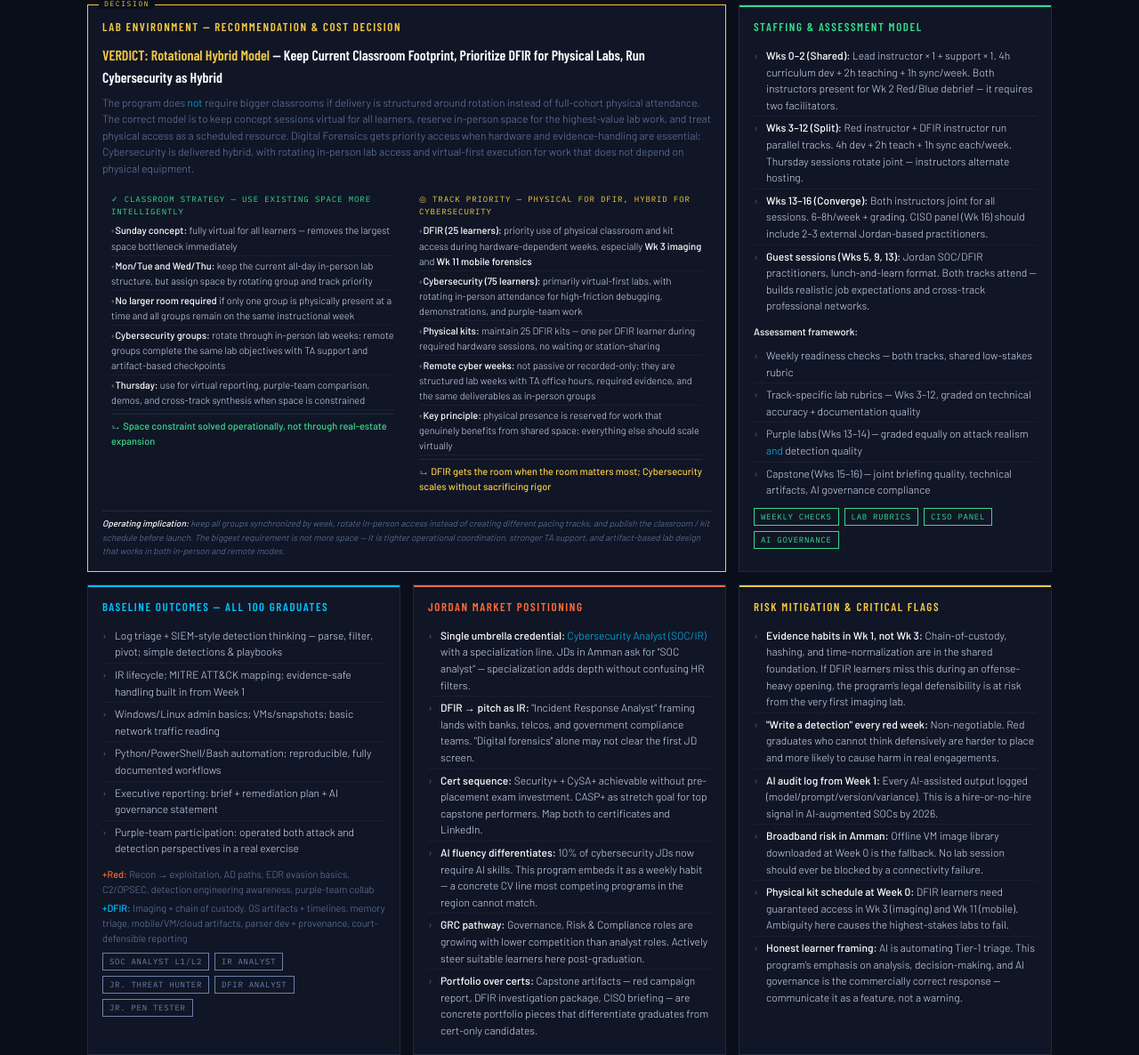
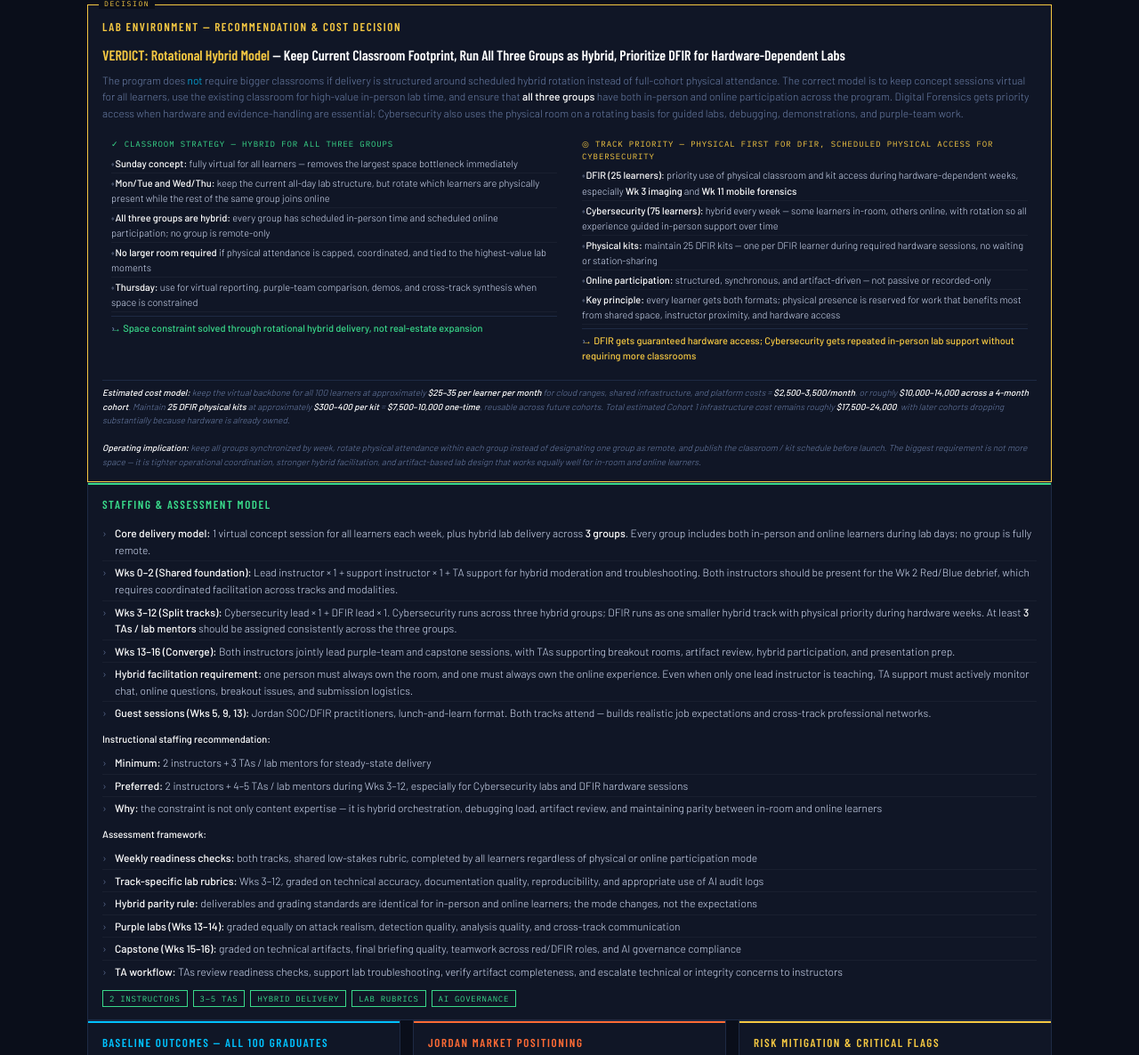
Before and after one commit to founder-fieldnotes/amman-cyber-plan, a plain HTML site: page index.html in a window 1280 px wide. Shown: the part 2049-3235 px from the top of the page at 89% size. Drawn offline with nearby package versions, Linux system fonts and the light colour scheme; a web font is replaced by a local one.

Commit message:
Update index.html
fix the staffing and lab

```diff
--- a/index.html
+++ b/index.html
@@ -321,66 +321,77 @@
 </div>
 
 <!-- ROW 4: LAB ENV + STAFFING -->
-<div class="main-grid">
-
 <div class="decision wide-col" style="background:var(--surface); border-color:#f5c842; padding:14px 16px;">
   <h2 class="gold" style="margin-bottom:10px;">Lab Environment — Recommendation &amp; Cost Decision</h2>
-    <div class="verdict"><span>VERDICT: Rotational Hybrid Model</span> — Keep Current Classroom Footprint, Prioritize DFIR for Physical Labs, Run Cybersecurity as Hybrid</div>
+  <div class="verdict"><span>VERDICT: Rotational Hybrid Model</span> — Keep Current Classroom Footprint, Run All Three Groups as Hybrid, Prioritize DFIR for Hardware-Dependent Labs</div>
   <p style="font-size:12px; color:var(--muted); margin-bottom:10px;">
-      The program does <em>not</em> require bigger classrooms if delivery is structured around rotation instead of full-cohort physical attendance. The correct model is to keep concept sessions virtual for all learners, reserve in-person space for the highest-value lab work, and treat physical access as a scheduled resource. Digital Forensics gets priority access when hardware and evidence-handling are essential; Cybersecurity is delivered hybrid, with rotating in-person lab access and virtual-first execution for work that does not depend on physical equipment.
+    The program does <em>not</em> require bigger classrooms if delivery is structured around scheduled hybrid rotation instead of full-cohort physical attendance. The correct model is to keep concept sessions virtual for all learners, use the existing classroom for high-value in-person lab time, and ensure that <strong>all three groups</strong> have both in-person and online participation across the program. Digital Forensics gets priority access when hardware and evidence-handling are essential; Cybersecurity also uses the physical room on a rotating basis for guided labs, debugging, demonstrations, and purple-team work.
   </p>
   <div class="compare-grid">
     <div class="compare-item">
-        <div class="lbl win">✓ Classroom Strategy — Use Existing Space More Intelligently</div>
+      <div class="lbl win">✓ Classroom Strategy — Hybrid for All Three Groups</div>
       <ul style="padding-left:0; list-style:none;">
         <li style="padding:2px 0; font-size:11px; color:var(--text);">· <strong>Sunday concept:</strong> fully virtual for all learners — removes the largest space bottleneck immediately</li>
-          <li style="padding:2px 0; font-size:11px; color:var(--text);">· <strong>Mon/Tue and Wed/Thu:</strong> keep the current all-day in-person lab structure, but assign space by rotating group and track priority</li>
-          <li style="padding:2px 0; font-size:11px; color:var(--text);">· <strong>No larger room required</strong> if only one group is physically present at a time and all groups remain on the same instructional week</li>
-          <li style="padding:2px 0; font-size:11px; color:var(--text);">· <strong>Cybersecurity groups:</strong> rotate through in-person lab weeks; remote groups complete the same lab objectives with TA support and artifact-based checkpoints</li>
+        <li style="padding:2px 0; font-size:11px; color:var(--text);">· <strong>Mon/Tue and Wed/Thu:</strong> keep the current all-day lab structure, but rotate which learners are physically present while the rest of the same group joins online</li>
+        <li style="padding:2px 0; font-size:11px; color:var(--text);">· <strong>All three groups are hybrid:</strong> every group has scheduled in-person time and scheduled online participation; no group is remote-only</li>
+        <li style="padding:2px 0; font-size:11px; color:var(--text);">· <strong>No larger room required</strong> if physical attendance is capped, coordinated, and tied to the highest-value lab moments</li>
         <li style="padding:2px 0; font-size:11px; color:var(--text);">· <strong>Thursday:</strong> use for virtual reporting, purple-team comparison, demos, and cross-track synthesis when space is constrained</li>
-          <li style="padding:3px 0; font-size:11px; color:var(--shared); font-weight:500; border-top:1px solid var(--border); margin-top:4px; padding-top:4px;">→ Space constraint solved operationally, not through real-estate expansion</li>
+        <li style="padding:3px 0; font-size:11px; color:var(--shared); font-weight:500; border-top:1px solid var(--border); margin-top:4px; padding-top:4px;">→ Space constraint solved through rotational hybrid delivery, not real-estate expansion</li>
       </ul>
     </div>
     <div class="compare-item">
-        <div class="lbl" style="color:#f5c842;">◎ Track Priority — Physical for DFIR, Hybrid for Cybersecurity</div>
+      <div class="lbl" style="color:#f5c842;">◎ Track Priority — Physical First for DFIR, Scheduled Physical Access for Cybersecurity</div>
       <ul style="padding-left:0; list-style:none;">
         <li style="padding:2px 0; font-size:11px; color:var(--text);">· <strong>DFIR (25 learners):</strong> priority use of physical classroom and kit access during hardware-dependent weeks, especially <strong>Wk 3 imaging</strong> and <strong>Wk 11 mobile forensics</strong></li>
-          <li style="padding:2px 0; font-size:11px; color:var(--text);">· <strong>Cybersecurity (75 learners):</strong> primarily virtual-first labs, with rotating in-person attendance for high-friction debugging, demonstrations, and purple-team work</li>
+        <li style="padding:2px 0; font-size:11px; color:var(--text);">· <strong>Cybersecurity (75 learners):</strong> hybrid every week — some learners in-room, others online, with rotation so all experience guided in-person support over time</li>
         <li style="padding:2px 0; font-size:11px; color:var(--text);">· <strong>Physical kits:</strong> maintain 25 DFIR kits — one per DFIR learner during required hardware sessions, no waiting or station-sharing</li>
-          <li style="padding:2px 0; font-size:11px; color:var(--text);">· <strong>Remote cyber weeks:</strong> not passive or recorded-only; they are structured lab weeks with TA office hours, required evidence, and the same deliverables as in-person groups</li>
-          <li style="padding:2px 0; font-size:11px; color:var(--text);">· <strong>Key principle:</strong> physical presence is reserved for work that genuinely benefits from shared space; everything else should scale virtually</li>
-          <li style="padding:3px 0; font-size:11px; color:#f5c842; font-weight:500; border-top:1px solid var(--border); margin-top:4px; padding-top:4px;">→ DFIR gets the room when the room matters most; Cybersecurity scales without sacrificing rigor</li>
+        <li style="padding:2px 0; font-size:11px; color:var(--text);">· <strong>Online participation:</strong> structured, synchronous, and artifact-driven — not passive or recorded-only</li>
+        <li style="padding:2px 0; font-size:11px; color:var(--text);">· <strong>Key principle:</strong> every learner gets both formats; physical presence is reserved for work that benefits most from shared space, instructor proximity, and hardware access</li>
+        <li style="padding:3px 0; font-size:11px; color:#f5c842; font-weight:500; border-top:1px solid var(--border); margin-top:4px; padding-top:4px;">→ DFIR gets guaranteed hardware access; Cybersecurity gets repeated in-person lab support without requiring more classrooms</li>
       </ul>
     </div>
   </div>
   <div class="note" style="margin-top:8px;">
-      <strong>Operating implication:</strong> keep all groups synchronized by week, rotate in-person access instead of creating different pacing tracks, and publish the classroom / kit schedule before launch. The biggest requirement is not more space — it is tighter operational coordination, stronger TA support, and artifact-based lab design that works in both in-person and remote modes.
+    <strong>Estimated cost model:</strong> keep the virtual backbone for all 100 learners at approximately <strong>$25–35 per learner per month</strong> for cloud ranges, shared infrastructure, and platform costs = <strong>$2,500–3,500/month</strong>, or roughly <strong>$10,000–14,000 across a 4-month cohort</strong>. Maintain <strong>25 DFIR physical kits</strong> at approximately <strong>$300–400 per kit</strong> = <strong>$7,500–10,000 one-time</strong>, reusable across future cohorts. Total estimated Cohort 1 infrastructure cost remains roughly <strong>$17,500–24,000</strong>, with later cohorts dropping substantially because hardware is already owned.
+    <br><br>
+    <strong>Operating implication:</strong> keep all groups synchronized by week, rotate physical attendance within each group instead of designating one group as remote, and publish the classroom / kit schedule before launch. The biggest requirement is not more space — it is tighter operational coordination, stronger hybrid facilitation, and artifact-based lab design that works equally well for in-room and online learners.
   </div>
 </div>
-
 <div class="card accent-green">
   <h2 class="green">Staffing &amp; Assessment Model</h2>
   <ul>
-      <li><strong>Wks 0–2 (Shared):</strong> Lead instructor × 1 + support × 1. 4h curriculum dev + 2h teaching + 1h sync/week. Both instructors present for Wk 2 Red/Blue debrief — it requires two facilitators.</li>
-      <li><strong>Wks 3–12 (Split):</strong> Red instructor + DFIR instructor run parallel tracks. 4h dev + 2h teach + 1h sync each/week. Thursday sessions rotate joint — instructors alternate hosting.</li>
-      <li><strong>Wks 13–16 (Converge):</strong> Both instructors joint for all sessions. 6–8h/week + grading. CISO panel (Wk 16) should include 2–3 external Jordan-based practitioners.</li>
+    <li><strong>Core delivery model:</strong> 1 virtual concept session for all learners each week, plus hybrid lab delivery across <strong>3 groups</strong>. Every group includes both in-person and online learners during lab days; no group is fully remote.</li>
+    <li><strong>Wks 0–2 (Shared foundation):</strong> Lead instructor × 1 + support instructor × 1 + TA support for hybrid moderation and troubleshooting. Both instructors should be present for the Wk 2 Red/Blue debrief, which requires coordinated facilitation across tracks and modalities.</li>
+    <li><strong>Wks 3–12 (Split tracks):</strong> Cybersecurity lead × 1 + DFIR lead × 1. Cybersecurity runs across three hybrid groups; DFIR runs as one smaller hybrid track with physical priority during hardware weeks. At least <strong>3 TAs / lab mentors</strong> should be assigned consistently across the three groups.</li>
+    <li><strong>Wks 13–16 (Converge):</strong> Both instructors jointly lead purple-team and capstone sessions, with TAs supporting breakout rooms, artifact review, hybrid participation, and presentation prep.</li>
+    <li><strong>Hybrid facilitation requirement:</strong> one person must always own the room, and one must always own the online experience. Even when only one lead instructor is teaching, TA support must actively monitor chat, online questions, breakout issues, and submission logistics.</li>
     <li><strong>Guest sessions (Wks 5, 9, 13):</strong> Jordan SOC/DFIR practitioners, lunch-and-learn format. Both tracks attend — builds realistic job expectations and cross-track professional networks.</li>
   </ul>
+
+  <p style="font-size:11px; color:var(--muted); margin-top:8px; margin-bottom:6px;"><strong style="color:#fff;">Instructional staffing recommendation:</strong></p>
+  <ul>
+    <li><strong>Minimum:</strong> 2 instructors + 3 TAs / lab mentors for steady-state delivery</li>
+    <li><strong>Preferred:</strong> 2 instructors + 4–5 TAs / lab mentors during Wks 3–12, especially for Cybersecurity labs and DFIR hardware sessions</li>
+    <li><strong>Why:</strong> the constraint is not only content expertise — it is hybrid orchestration, debugging load, artifact review, and maintaining parity between in-room and online learners</li>
+  </ul>
+
   <p style="font-size:11px; color:var(--muted); margin-top:8px; margin-bottom:6px;"><strong style="color:#fff;">Assessment framework:</strong></p>
   <ul>
-      <li>Weekly readiness checks — both tracks, shared low-stakes rubric</li>
-      <li>Track-specific lab rubrics — Wks 3–12, graded on technical accuracy + documentation quality</li>
-      <li>Purple labs (Wks 13–14) — graded equally on attack realism <em>and</em> detection quality</li>
-      <li>Capstone (Wks 15–16) — joint briefing quality, technical artifacts, AI governance compliance</li>
+    <li><strong>Weekly readiness checks:</strong> both tracks, shared low-stakes rubric, completed by all learners regardless of physical or online participation mode</li>
+    <li><strong>Track-specific lab rubrics:</strong> Wks 3–12, graded on technical accuracy, documentation quality, reproducibility, and appropriate use of AI audit logs</li>
+    <li><strong>Hybrid parity rule:</strong> deliverables and grading standards are identical for in-person and online learners; the mode changes, not the expectations</li>
+    <li><strong>Purple labs (Wks 13–14):</strong> graded equally on attack realism, detection quality, analysis quality, and cross-track communication</li>
+    <li><strong>Capstone (Wks 15–16):</strong> graded on technical artifacts, final briefing quality, teamwork across red/DFIR roles, and AI governance compliance</li>
+    <li><strong>TA workflow:</strong> TAs review readiness checks, support lab troubleshooting, verify artifact completeness, and escalate technical or integrity concerns to instructors</li>
   </ul>
+
   <div class="badge-row">
-      <span class="badge g">Weekly Checks</span>
+    <span class="badge g">2 Instructors</span>
+    <span class="badge g">3–5 TAs</span>
+    <span class="badge g">Hybrid Delivery</span>
     <span class="badge g">Lab Rubrics</span>
-      <span class="badge g">CISO Panel</span>
     <span class="badge g">AI Governance</span>
   </div>
-  </div>
-
 </div>
 
 <!-- ROW 5: OUTCOMES + MARKET + RISKS -->
```
Lines whose indentation alone changed are shown as unchanged.
